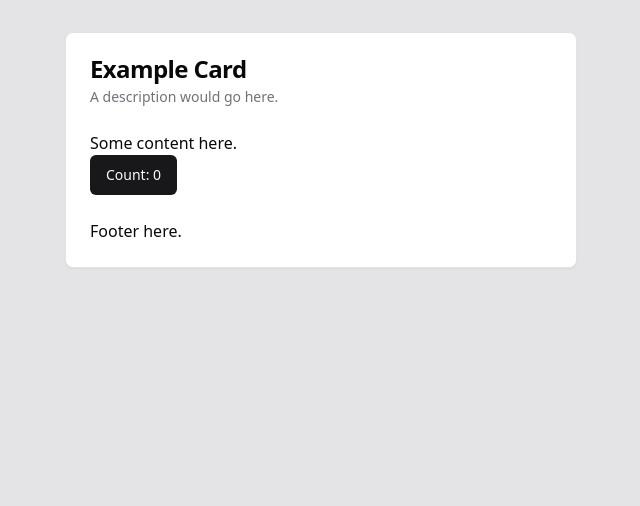
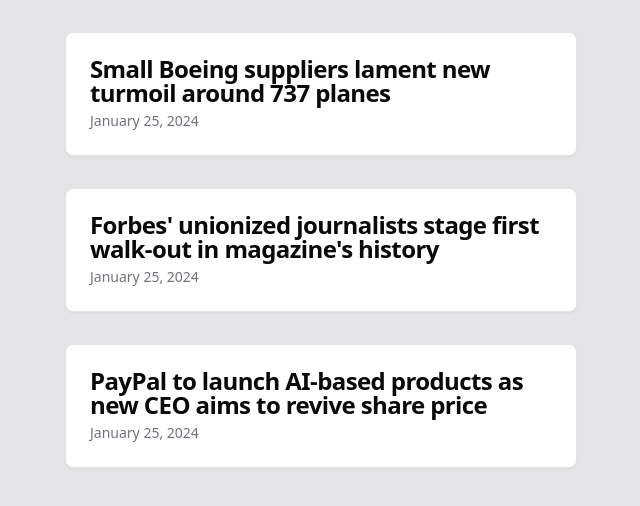
Before and after one commit to sukrutimallesh/Hackarama-2024, a React (Vite) app in the folder frontend/: page / in a window 1280 px wide. Shown: the top 506 px of the page, without its empty margins (319-959 px from the left). Built offline with nearby package versions, Linux system fonts and the light colour scheme.

Commit message:
Create base mockup of articles

```diff
--- a/frontend/src/App.tsx
+++ b/frontend/src/App.tsx
@@ -11,31 +11,47 @@
 	CardTitle,
 } from "@/components/ui/card";
 
+type Article = {
+	title: string;
+	date: string;
+	link: string;
+};
+
+const exampleData: Article[] = [
+	{
+		title: "Small Boeing suppliers lament new turmoil around 737 planes",
+		date: "January 25, 2024",
+		link: "https://www.reuters.com/business/aerospace-defense/small-boeing-suppliers-lament-new-turmoil-around-737-planes-2024-01-26/",
+	},
+	{
+		title: "Forbes' unionized journalists stage first walk-out in magazine's history",
+		date: "January 25, 2024",
+		link: "https://www.reuters.com/business/media-telecom/forbes-unionized-journalists-stage-first-walk-out-magazines-history-2024-01-25/",
+	},
+	{
+		title: "PayPal to launch AI-based products as new CEO aims to revive share price",
+		date: "January 25, 2024",
+		link: "https://www.reuters.com/business/paypal-launch-ai-based-products-new-ceo-aims-revive-share-price-2024-01-25/",
+	},
+];
+
 function App() {
-	const [count, setCount] = useState<number>(0);
-
 	return (
 		<Layout>
-			{/* <div className="w-full h-32 bg-white shadow rounded-2xl p-4">
-				<Button onClick={() => setCount(count + 1)}>
-					Count: {count}
-				</Button>
-			</div> */}
+			{exampleData.map((article) => {
+				return (
+					<a href={article.link}>
 						<Card>
 							<CardHeader>
-					<CardTitle>Example Card</CardTitle>
+								<CardTitle>{article.title}</CardTitle>
 								<CardDescription>
-						A description would go here.
+									{article.date}
 								</CardDescription>
 							</CardHeader>
-				<CardContent>
-					<p>Some content here.</p>
-					<Button onClick={() => setCount(count + 1)}>
-						Count: {count}
-					</Button>
-				</CardContent>
-				<CardFooter>Footer here.</CardFooter>
 						</Card>
+					</a>
+				);
+			})}
 		</Layout>
 	);
 }
```
Lines whose indentation alone changed are shown as unchanged.
